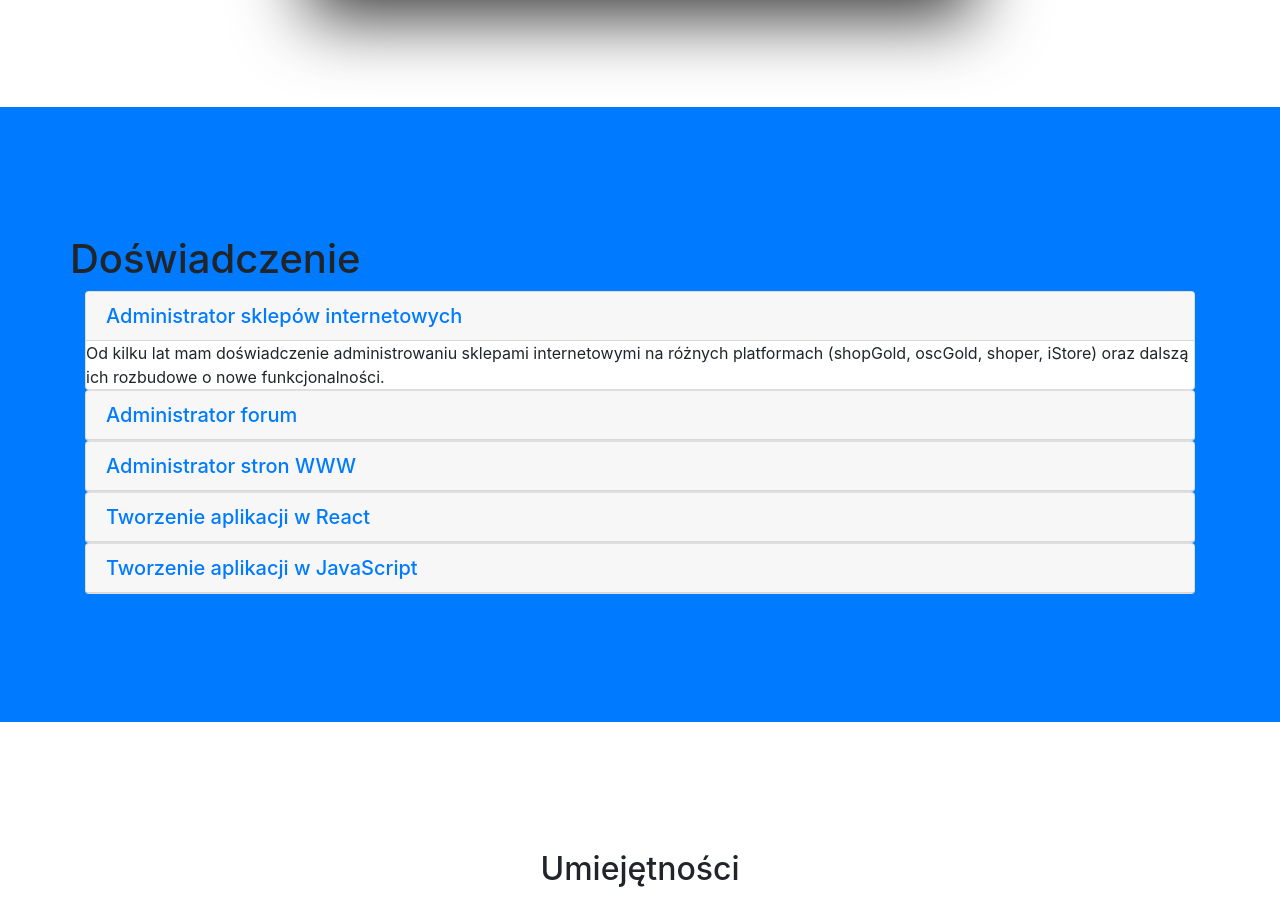
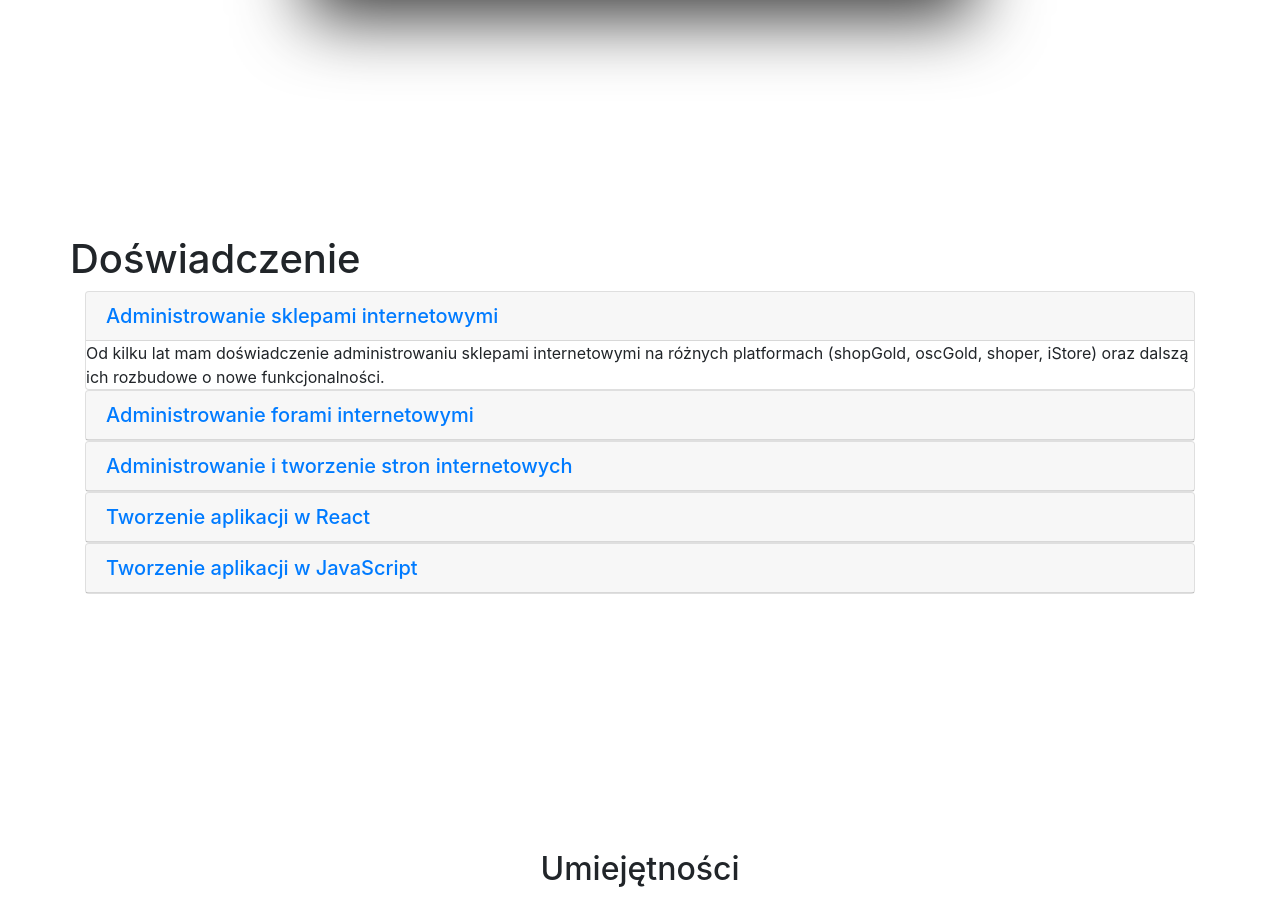
Before and after one commit to wojciechpaluch/wojciechpaluch.github.io, a website with bundled scripts: page index.html in a window 1280 px wide. Shown: the part 1216-2138 px from the top of the page. Built offline with nearby package versions, Linux system fonts and the light colour scheme.

Commit message:
edited section exp

```diff
--- a/index.html
+++ b/index.html
@@ -96,7 +96,7 @@
     </div>
 
 
-    <section class="bg-primary" id="exp">
+    <section id="exp">
         <div class="container">
             <div class="row">
                 <h1 class="text-center"> Doświadczenie </h1>
@@ -114,7 +114,7 @@
                                 <h5 class="mb-0">
                                     <a data-toggle="collapse" data-parent="#accordion" href="#collapseOne"
                                        aria-expanded="true" aria-controls="collapseOne">
-                                        Administrator sklepów internetowych
+                                        Administrowanie sklepami internetowymi
                                     </a>
                                 </h5>
                             </div>
@@ -136,7 +136,7 @@
                                     <a class="collapsed" data-toggle="collapse" data-parent="#accordion"
                                        href="#collapseTwo"
                                        aria-expanded="false" aria-controls="collapseTwo">
-                                        Administrator forum
+                                        Administrowanie forami internetowymi
                                     </a>
                                 </h5>
                             </div>
@@ -153,7 +153,7 @@
                                     <a class="collapsed" data-toggle="collapse" data-parent="#accordion"
                                        href="#collapseThree" aria-expanded="false"
                                        aria-controls="collapseThree">
-                                        Administrator stron WWW
+                                        Administrowanie i tworzenie stron internetowych
                                     </a>
                                 </h5>
                             </div>
```
